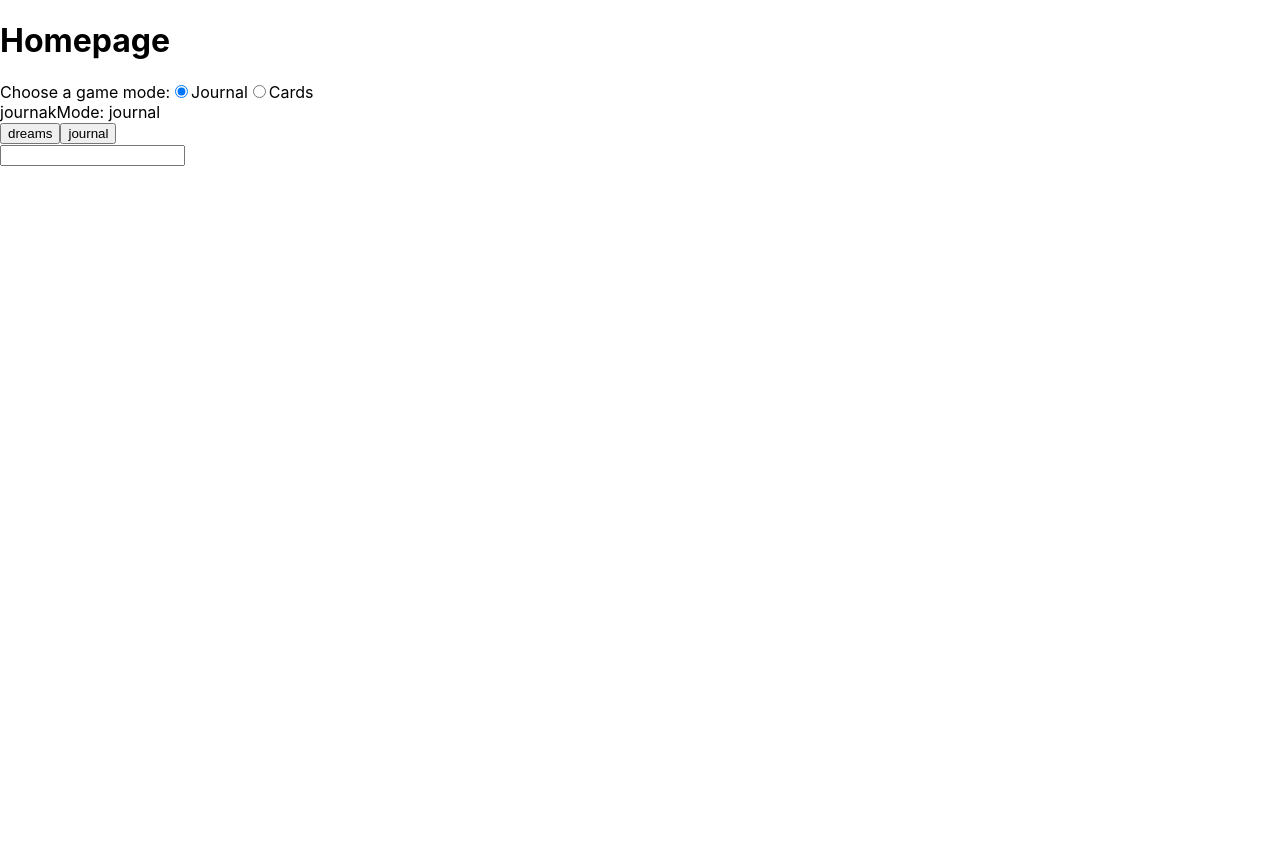
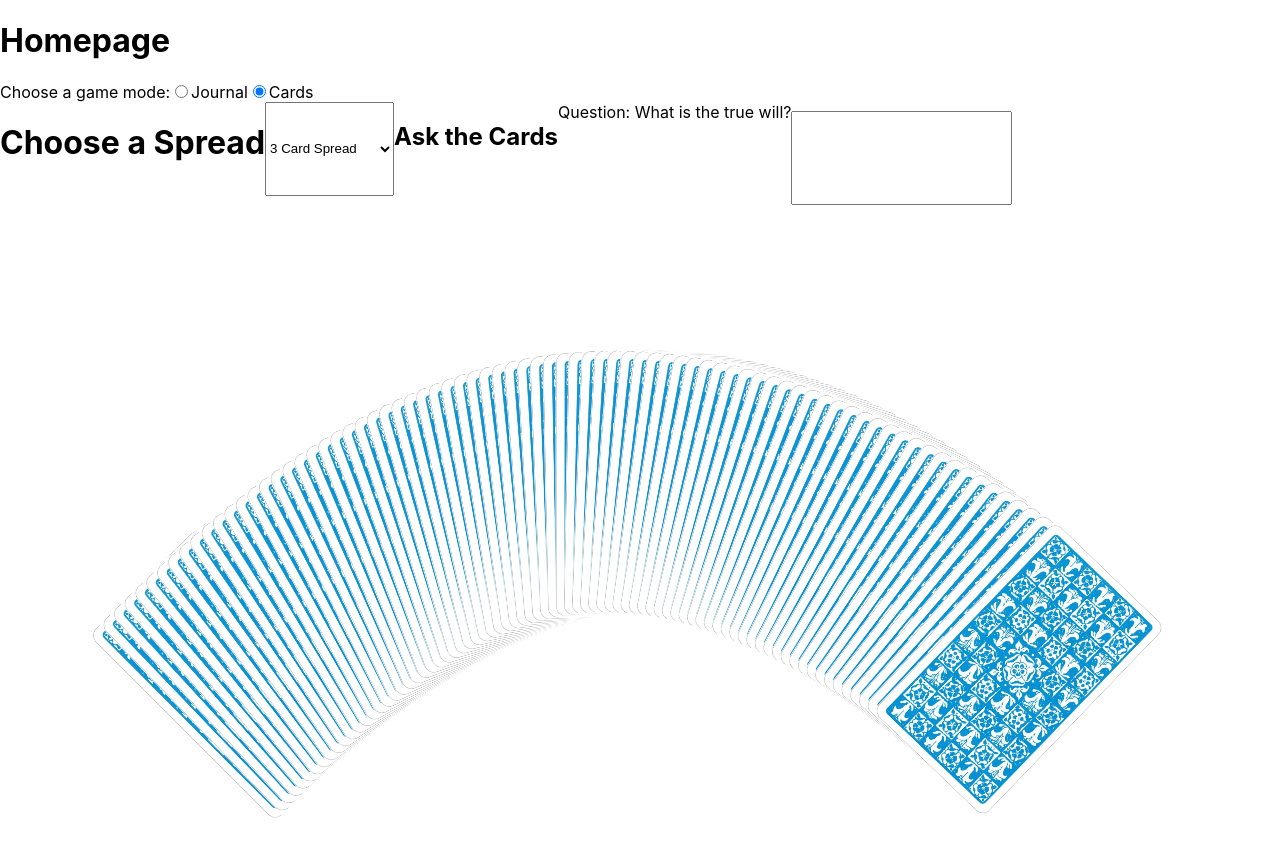
Before and after one commit to ShawnWhy/magic_journal, a React (Create React App) app in the folder magic_journal_react/: page / in a window 1280 px wide. Shown: the top 856 px of the page. Before the commit the page ends 800 px from the top, so only its background shows below. Built offline with nearby package versions, Linux system fonts and the light colour scheme; no server answers.

Commit message:
messed with the journals page

```diff
--- a/magic_journal_react/src/App.css
+++ b/magic_journal_react/src/App.css
@@ -36,3 +36,7 @@
     transform: rotate(360deg);
   }
 }
+
+#root{
+  height:100vh;
+}
--- a/magic_journal_react/src/components/cards/cards.css
+++ b/magic_journal_react/src/components/cards/cards.css
@@ -55,7 +55,7 @@
 }
 .cardContainer{
     left:20%;
-    top:40%;
+    top:50%;
 }
 }
 @media (max-width: 768px) {
--- a/magic_journal_react/src/components/journal/journal.css
+++ b/magic_journal_react/src/components/journal/journal.css
@@ -1,33 +1,25 @@
 
 
-.cardContainer{
-
-    top:50%;
-    width:100%;
-    display:flex;
-    flex-direction: row;
-    justify-content: space-around;
-    position:absolute;
+.table{
+    height:100%;
 }
 
-.card:hover{
-    top:-10px;
-    left:-30px;
-    /* width:20%; */
+
+.table.dreams{
+
+    background-color: black;
+
 }
 
-/*media queries*/
-@media (max-width: 768px) {
-.card:hover{
+.table.journal{
 
-    left:-30px;
-    top:0px;
+    background-color: rgb(17, 136, 157);
 
-    width:20%;
 }
+
+#journalCanvas{
+    position:absolute;
+    z-index:0;
+    height:100%;
+    width:100%;
 }
-.card img{
-    width:100%;
-    height:100%;
-    transition: all .3s;
-}
--- a/magic_journal_react/src/components/journal/journal.js
+++ b/magic_journal_react/src/components/journal/journal.js
@@ -3,10 +3,184 @@
 import React, { useState, useContext, useEffect } from "react";
 // import $ from "jquery";
 import { MyContext } from "../../contexts/myContext";
+import "./journal.css"
 
+export class Vector {
+  x;
+  y;
+  constructor(x, y) {
+    this.x = x;
+    this.y = y;
+  }
+
+  getDistance(v) {
+    const dx = this.x - v.x;
+    const dy = this.y - v.y;
+    return Math.sqrt(dx * dx + dy * dy);
+  }
+}
+
+class Agent {
+  pos
+  vel
+  radius
+  fillStyle
+  constructor(x, y, fillStyle) {
+    this.pos = new Vector(x, y);
+    this.vel = new Vector(
+      (Math.random() * 2 - 1) * 0.1,
+      (Math.random() * 2 - 1) * 0.5
+    );
+
+    this.radius = Math.floor(Math.random() * 10 + 5);
+    this.fillStyle = fillStyle;
+
+  }
+
+  bounce(width, height) {
+    if (this.pos.x <= 0 || this.pos.x >= width) this.vel.x *= -1;
+    if (this.pos.y <= 0 || this.pos.y >= height) this.vel.y *= -1;
+  }
+
+  update() {
+    this.pos.x += this.vel.x;
+    this.pos.y += this.vel.y;
+  }
+  draw(context) {
+    context.save();
+    context.translate(this.pos.x, this.pos.y);
+    context.fillStyle = this.fillStyle;
+
+    const outerRadius = this.radius;
+    const innerRadius = this.radius / 2;
+    const spikes = 5; // Number of spikes for the star
+
+    let rotation = (Math.PI / 2) * 3;
+    let x = 0;
+    let y = 0;
+
+    const step = Math.PI / spikes;
+
+    context.beginPath();
+    context.moveTo(this.pos.x, this.pos.y - outerRadius);
+
+    for (let i = 0; i < spikes; i++) {
+      x = this.pos.x + Math.cos(rotation) * outerRadius;
+      y = this.pos.y + Math.sin(rotation) * outerRadius;
+      context.lineTo(x, y);
+      rotation += step;
+
+      x = this.pos.x + Math.cos(rotation) * innerRadius;
+      y = this.pos.y + Math.sin(rotation) * innerRadius;
+      context.lineTo(x, y);
+      rotation += step;
+    }
+
+    context.lineTo(this.pos.x, this.pos.y - outerRadius);
+    context.closePath();
+    context.lineWidth = 2;
+    context.strokeStyle = "black";
+    context.stroke();
+    context.fill();
+
+    context.restore();
+  }
+}
 
 
   const Journal = () => {
+
+
+useEffect(()=>{
+createJournalAnimation()
+},[])
+
+  var agents = [];
+
+   function onWindowResize(e){
+    console.log(e.target)
+      console.log(e.target.innerWidth);
+      canvasHeight = e.target.innerHeight+300;
+      canvasWidth= e.target.innerWidth
+  }
+
+  function sketch(canvasWidth, canvasHeight) {
+    for (let i = 0; i < 10; i++) {
+      const x = Math.floor(Math.random() * canvasWidth);
+      const y = Math.floor(Math.random() * canvasHeight);
+      const color = '#' + Math.floor(Math.random() * 16777215).toString(16);
+      agents.push(new Agent(x, y, color));
+    }
+  }
+
+  let dotsmove = "on";
+
+  let canvasHeight;
+  let canvasWidth
+  let elapsed
+  let now
+  function tick(){
+    if (agents.length > 0 && dotsmove == "on") {
+      // console.log(waterColor)
+      // this.context.fillStyle = this.waterColor;
+      context.fillRect(
+        0,
+        0,
+        canvasWidth,
+        canvasHeight
+      );
+      for (let i = 0; i < agents.length; i++) {
+        agents[i].update();
+        agents[i].draw(context);
+        agents[i].bounce(
+          canvasWidth / 2,
+
+          canvasHeight / 2
+        );
+      }
+    }
+    window.requestAnimationFrame(tick);
+
+    now = Date.now();
+    elapsed = now - then;
+
+    // if enough time has elapsed, draw the next frame
+
+    if (elapsed > fpsInterval) {
+      // Get ready for next frame by setting then=now, but also adjust for your
+      // specified fpsInterval not being a multiple of RAF's interval (16.7ms)
+      then = now - (elapsed % fpsInterval);
+    }
+  };
+let canvas;
+let context;
+let fpsInterval;
+let then;
+let startTime;
+  function startAnimating(fps) {
+    fpsInterval = 1000 / fps;
+    then = Date.now();
+    startTime = then;
+    tick();
+  }
+
+  function createJournalAnimation(){
+    canvas = document.getElementById("journalCanvas");
+    context = canvas.getContext('2d');
+   canvasHeight = canvas.height;
+   canvasWidth = canvas.width;
+    console.log("height ",canvasHeight );
+    console.log("width", canvasWidth);
+
+
+    sketch(
+      canvasWidth/2,
+      canvasHeight/2
+    );
+    startAnimating(60);
+  }
+
+
       const contextValues = useContext(MyContext);
       const { userProfile, setUserProfile } = contextValues || {};
 
@@ -25,8 +199,8 @@ import { MyContext } from "../../contexts/myContext";
 
   return (
 
-    <div className="row table">
-      journakMode: {journalMode}
+    <div className={"row table " + journalMode}>
+     <canvas id ="journalCanvas"/>
      <div className = {
       "col-12 " + journalMode + " topRow" }>
         <div
--- a/magic_journal_react/src/pages/homepage/homepage.css
+++ b/magic_journal_react/src/pages/homepage/homepage.css
@@ -10,3 +10,17 @@ height:80%;
     width:80%;
     margin-top:1%
 }
+.homePage{
+    height:100%;
+}
+.gameComponent{
+    animation:gameComponent .3s both;
+    height:100%;
+}
+
+@keyframes gameComponent {
+
+    0%{transform:translate(-100%)}
+    100%{transform:translate(0%)}
+
+}
--- a/magic_journal_react/src/pages/homepage/homepage.js
+++ b/magic_journal_react/src/pages/homepage/homepage.js
@@ -11,7 +11,7 @@ function Homepage(props) {
     { value: "cards", label: "Cards" },
   ];
   //switch journal or cards
-  const [gameMode, setGameMode] = useState("journal");
+  const [gameMode, setGameMode] = useState("cards");
 
   useEffect(() => {
     console.log("home page use effect");
@@ -35,51 +35,9 @@ function Homepage(props) {
   console.log(userProfile);
   //useState my journals
   const [allMyJournals, setAllMyJournals] = useState([]);
-  //useState
-
-  // const createItem = (event)=>{
-  //   event.preventDefault();
-  //   event.stopPropagation();
-  //   console.log("createitem")
-  //   // console.log(userProfile);
-  //   if(newItem.name.length>0&&newItem.url1.length>0&&
-  //     newItem.url2.length>0&&newItem.url3.length>0&&
-  //     newItem.story.length>20
-  //     ){
-  //   var body= {
-  //     name:newItem.name,
-  //     url1:newItem.url1,
-  //     url2:newItem.url2,
-  //     url3:newItem.url3,
-  //     modelLink:newItem.modelUrl,
-  //     itemStory:newItem.story,
-  //     userId:userProfile.id
-  //   }
-
-  //   console.log(body);
-
-  // API.createItem(body).then((res=>{
-  //   setNewItem({
-  //     name:"",
-  //     url1:"",
-  //     url2:"",
-  //     url3:"",
-  //     modelUrl:"",
-  //     story:""
-  // })
-  //   setWarnMessageItem({...warnMessageItem, message:"success!"});
-  // })).catch((err)=>{
-  //   setWarnMessageItem({...warnMessageItem, message:err.message})
-  // });
-  //     }
-  //     else{
-
-  //         setWarnMessageItem({...warnMessageItem, message:"please fill in the image urls and make sure that the item story is more than 20 characters long"});
-
-  //     }
 
   return (
-    <div>
+    <div class="homePage">
       <h1>Homepage</h1>
       <div className="gameOptions">
         <label htmlFor="gameMode">Choose a game mode:</label>
```
